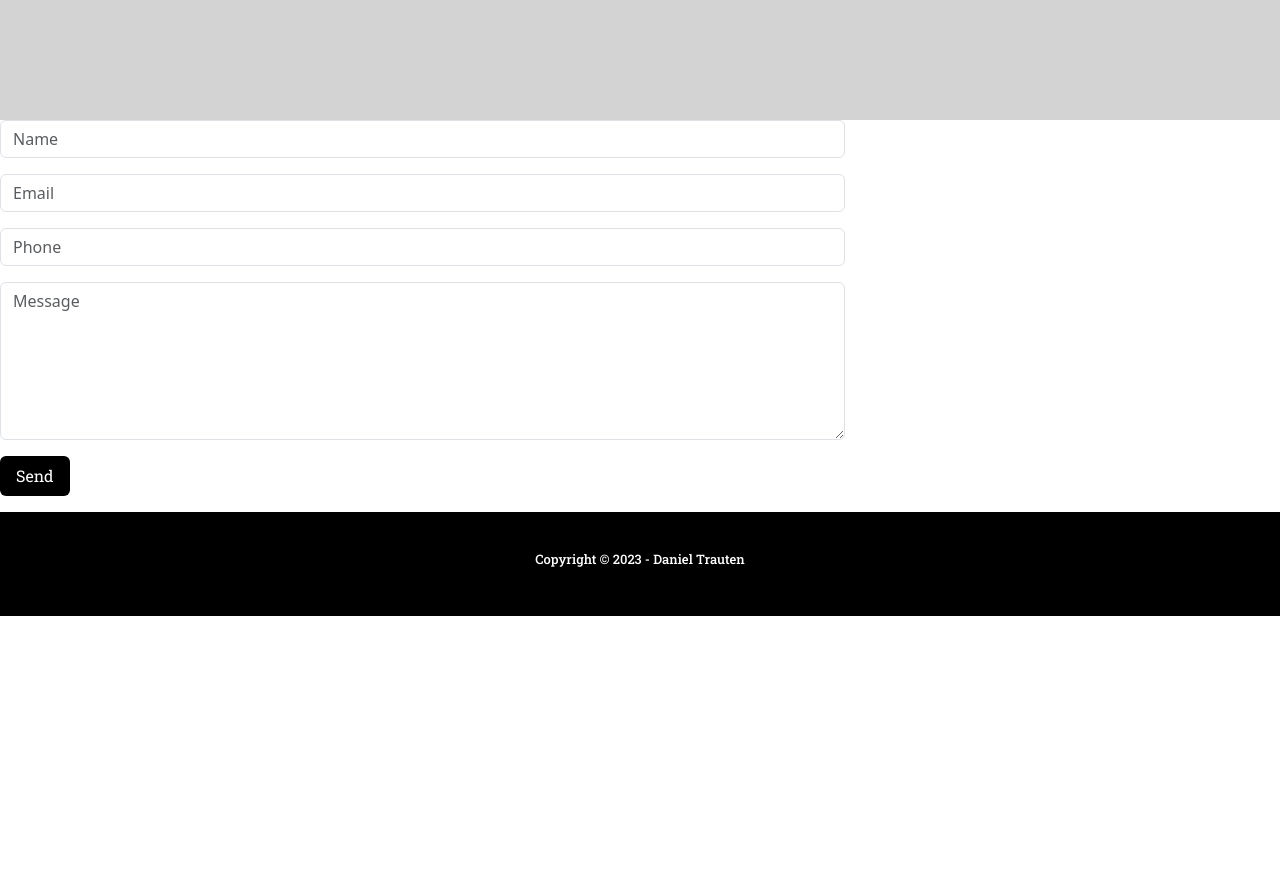
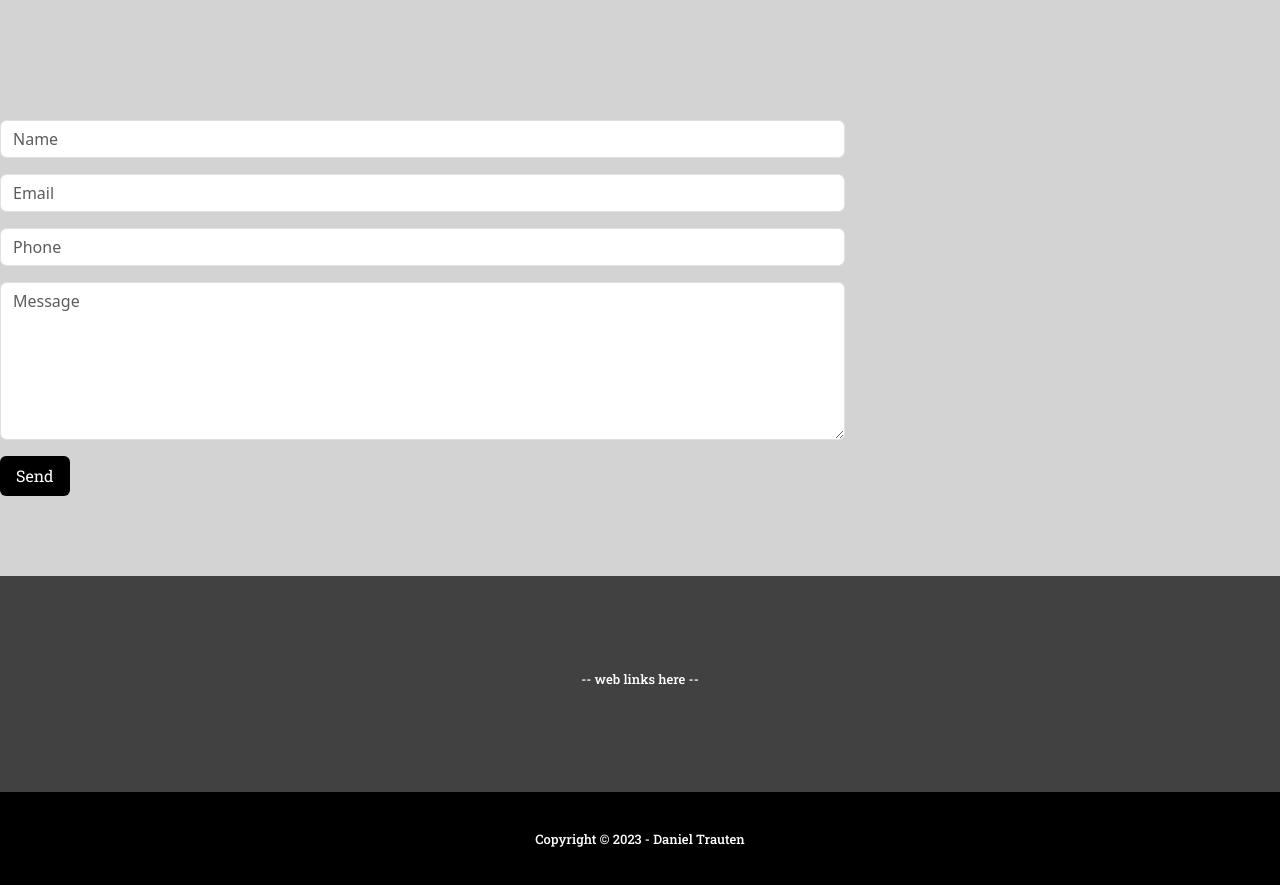
Before and after one commit to trautfish/portfolio-site, a React (Create React App) app: page / in a window 1280 px wide. Shown: the part 3080-3965 px from the top of the page. Before the commit the page ends 3696 px from the top, so only its background shows below. Built offline with nearby package versions, Linux system fonts and the light colour scheme.

Commit message:
SubFooter Component

```diff
--- a/src/App.css
+++ b/src/App.css
@@ -119,6 +119,21 @@ a:hover {
 	background-color: magenta;
 }
 
+.ContactForm {
+	display: flex;
+	flex-direction: column;
+	background-color: lightgray;
+	padding-bottom: 4rem;
+}
+
+.SubFooter {
+	display: flex;
+	padding: 6rem;
+	background-color: rgb(65, 65, 65);
+	color: white;
+	justify-content: center;
+}
+
 .Footer {
 	display: flex;
 	padding: 2.5rem;
--- a/src/App.js
+++ b/src/App.js
@@ -3,6 +3,7 @@ import './App.css';
 import { Link, animateScroll as scroll } from 'react-scroll';
 import logo from './images/logo-temp.jpeg';
 import { Icon } from '@iconify/react';
+import SubFooter from './components/SubFooter';
 import Footer from './components/Footer';
 import ContactForm from './components/ContactForm';
 
@@ -113,6 +114,7 @@ function App() {
 			</div>
 
 			<ContactForm />
+			<SubFooter />
 			<Footer />
 		</>
 	);
--- a/src/components/ContactForm.js
+++ b/src/components/ContactForm.js
@@ -12,7 +12,7 @@ const ContactForm = () => {
 				message: '',
 			}}
 		>
-			<Form>
+			<Form className='ContactForm'>
 				<FormGroup row>
 					<Col md='8'>
 						<Field
--- /dev/null
+++ b/src/components/SubFooter.js
@@ -0,0 +1,11 @@
+import React from 'react';
+
+const SubFooter = () => {
+	return (
+		<div className='SubFooter'>
+			<h3>-- web links here --</h3>
+		</div>
+	);
+};
+
+export default SubFooter;
```
